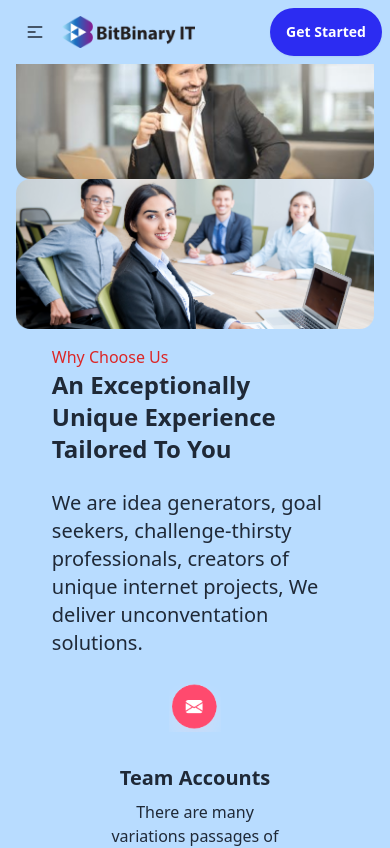
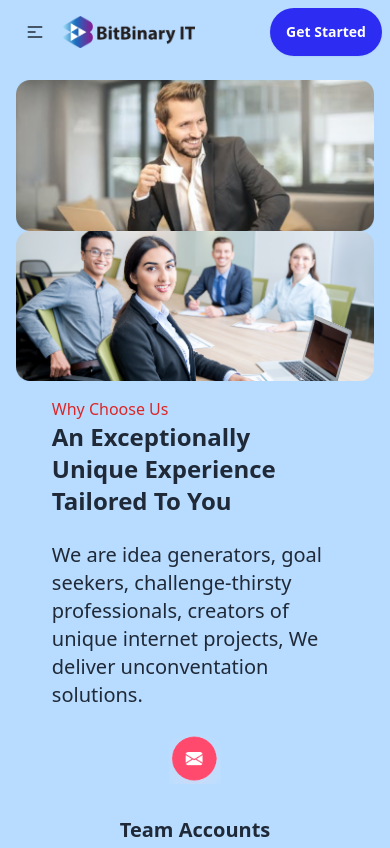
Before and after one commit to Shakib-Shajid/BitBinary-IT, a Next.js app: page /about in a window 390 px wide. Shown: the top 848 px of the page. Built offline with nearby package versions, Linux system fonts and the light colour scheme.

Commit message:
about section responsive view updated

```diff
--- a/src/app/about/page.js
+++ b/src/app/about/page.js
@@ -12,7 +12,7 @@ const page = () => {
     return (
         <div >
 
-            <div className="hero mt-3 lg:mt-10">
+            <div className="hero pt-16 md:pt-6 lg:pt-20">
                 <div className="hero-content flex-col lg:flex-row-reverse"  data-aos="fade-up" data-aos-duration="1500" >
                     <div>
                         <Image
--- a/src/components/ui/Banner.js
+++ b/src/components/ui/Banner.js
@@ -19,7 +19,7 @@ const Banner = () => {
                 <Image
                     src={firstImage}
                     // src="../../assets/first-image.png"
-                    className='md:w-3/4 lg:mt-2/4 md:pt-12'
+                    className='md:w-3/4 lg:w-2/4 md:pt-12'
                     alt="BitBinary IT" />
                 <div className="w-[80%] lg:w-[50%] ">
                     <h1 className="text-red-600 font-semibold">We are IT agency with Social Media</h1>
```
